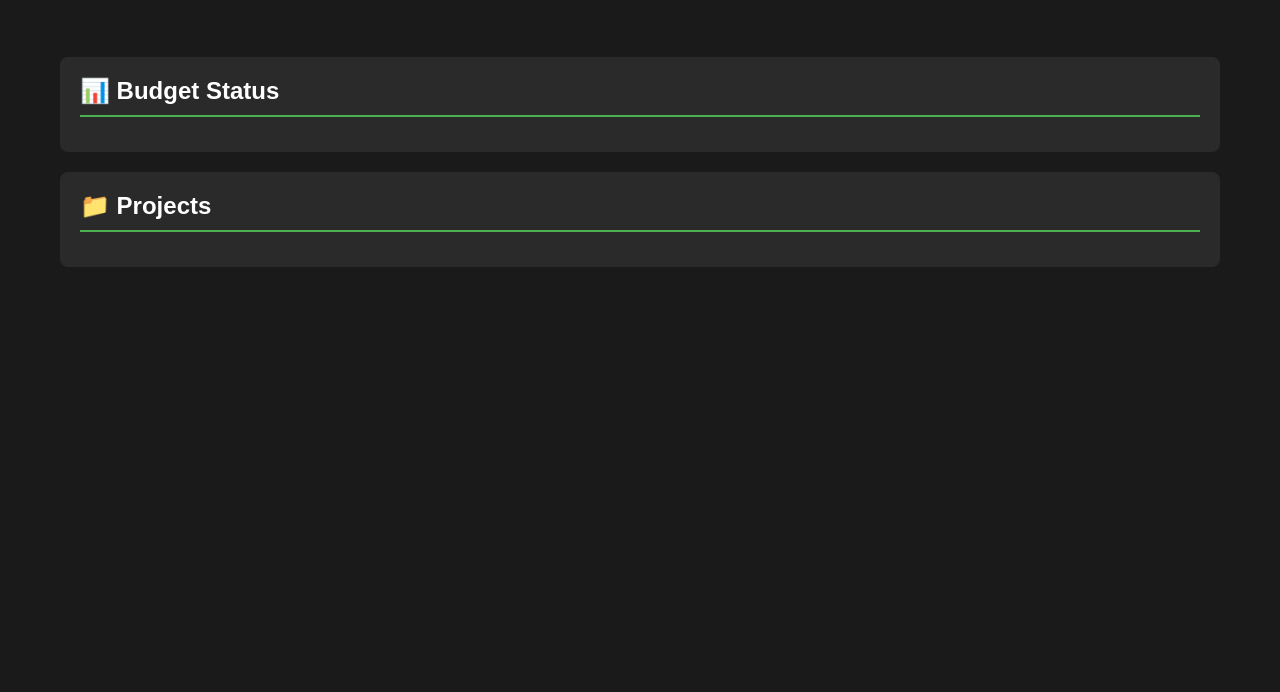
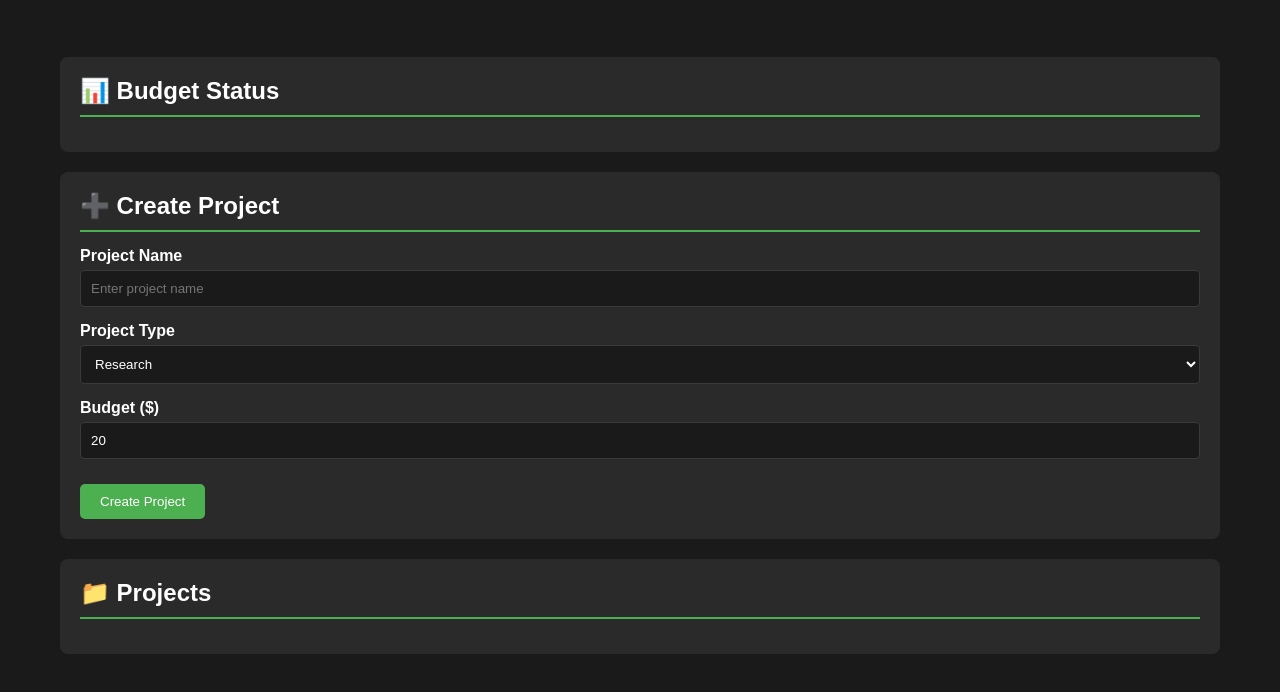
Before and after one commit to hugolopezferrer/9Router, a website: page public/index.html in a window 1280 px wide. Shown: the part 98-790 px from the top of the page. Drawn offline with Linux system fonts and the light colour scheme; no server answers.

Commit message:
Add interactive forms to Dashboard - Create projects and register work

```diff
--- a/public/index.html
+++ b/public/index.html
@@ -16,9 +16,13 @@
     .card .value { font-size: 2em; font-weight: bold; color: #4CAF50; }
     .section { background: #2a2a2a; padding: 20px; border-radius: 8px; margin-bottom: 20px; }
     .section h2 { margin-bottom: 15px; border-bottom: 2px solid #4CAF50; padding-bottom: 10px; }
-    button { background: #4CAF50; color: white; padding: 10px 20px; border: none; border-radius: 5px; cursor: pointer; }
+    .form-group { margin-bottom: 15px; }
+    .form-group label { display: block; margin-bottom: 5px; font-weight: bold; }
+    input, select { background: #1a1a1a; color: #fff; border: 1px solid #3a3a3a; padding: 10px; border-radius: 4px; width: 100%; }
+    button { background: #4CAF50; color: white; padding: 10px 20px; border: none; border-radius: 5px; cursor: pointer; margin-top: 10px; }
     button:hover { background: #45a049; }
-    input { background: #1a1a1a; color: #fff; border: 1px solid #3a3a3a; padding: 8px; border-radius: 4px; margin: 5px; }
+    .success { color: #4CAF50; }
+    .error { color: #ff6b6b; }
   </style>
 </head>
 <body>
@@ -36,6 +40,29 @@
     </div>
 
     <div class="section">
+      <h2>➕ Create Project</h2>
+      <div class="form-group">
+        <label>Project Name</label>
+        <input type="text" id="projectName" placeholder="Enter project name">
+      </div>
+      <div class="form-group">
+        <label>Project Type</label>
+        <select id="projectType">
+          <option value="research">Research</option>
+          <option value="coding">Coding</option>
+          <option value="writing">Writing</option>
+          <option value="analysis">Analysis</option>
+        </select>
+      </div>
+      <div class="form-group">
+        <label>Budget ($)</label>
+        <input type="number" id="projectBudget" placeholder="20" value="20">
+      </div>
+      <button onclick="createProject()">Create Project</button>
+      <div id="projectMessage"></div>
+    </div>
+
+    <div class="section">
       <h2>📁 Projects</h2>
       <div id="projects"></div>
     </div>
@@ -46,7 +73,6 @@
       const status = await fetch('/api/status').then(r => r.json());
       const budget = await fetch('/api/budget').then(r => r.json());
 
-      // Status cards
       document.getElementById('status').innerHTML = `
         <div class="card">
           <h3>Projects</h3>
@@ -66,21 +92,42 @@
         </div>
       `;
 
-      // Budget details
       document.getElementById('budget').innerHTML = `
         <p>Spent: <strong>$${budget.spent.toFixed(4)}</strong></p>
         <p>Budget: <strong>$${budget.budget}</strong></p>
         <p>Remaining: <strong>$${budget.remaining.toFixed(4)}</strong></p>
       `;
 
-      // Projects
       document.getElementById('projects').innerHTML = `
-        <p>Total Projects: ${status.projects.length}</p>
-        ${status.projects.map(p => `<p>📌 ${p.name} (${p.type})</p>`).join('')}
+        <p><strong>Total Projects: ${status.projects.length}</strong></p>
+        ${status.projects.map(p => `<p>📌 ${p.name} (${p.type}) - Budget: $${p.budget}</p>`).join('')}
       `;
     }
 
+    async function createProject() {
+      const name = document.getElementById('projectName').value;
+      const type = document.getElementById('projectType').value;
+      const budget = parseInt(document.getElementById('projectBudget').value);
+
+      if (!name) {
+        document.getElementById('projectMessage').innerHTML = '<p class="error">❌ Project name required</p>';
+        return;
+      }
+
+      const response = await fetch('/api/projects', {
+        method: 'POST',
+        headers: { 'Content-Type': 'application/json' },
+        body: JSON.stringify({ name, type, budget })
+      });
+
+      const project = await response.json();
+      document.getElementById('projectMessage').innerHTML = `<p class="success">✅ Project created: ${project.name}</p>`;
+      document.getElementById('projectName').value = '';
+      loadDashboard();
+    }
+
     loadDashboard();
+    setInterval(loadDashboard, 5000);
   </script>
 </body>
 </html>
```
Also changed, not shown: src/server.js (+14 -0 lines).
